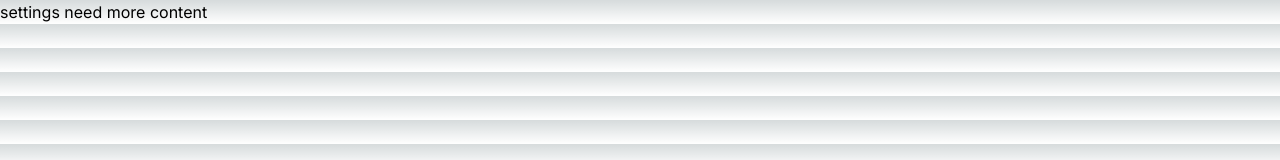
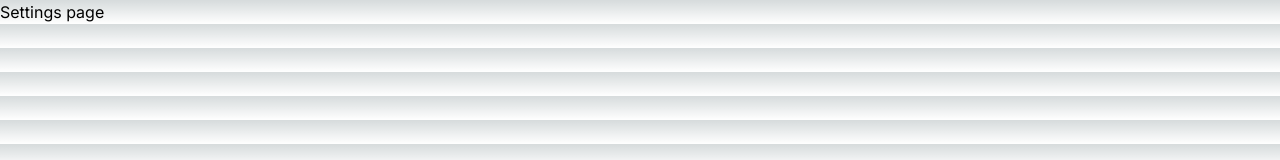
Before and after one commit to simotae14/intro-nextjs-v3-app, a Next.js app: page /settings in a window 1280 px wide. Shown: the top 160 px of the page. Built offline with nearby package versions, Linux system fonts and the light colour scheme.

Commit message:
Route grouping example

```diff
--- /dev/null
+++ b/app/(dashboard)/page.tsx
@@ -0,0 +1,5 @@
+const DashboardPage = () => {
+  return <div>dashboard page</div>
+}
+
+export default DashboardPage;
--- /dev/null
+++ b/app/(dashboard)/settings/page.tsx
@@ -0,0 +1,5 @@
+const SettingsPage = () => {
+  return <div>Settings page</div>
+}
+
+export default SettingsPage;
--- a/package.json
+++ b/package.json
@@ -14,8 +14,8 @@
     "@types/react-dom": "18.2.7",
     "autoprefixer": "10.4.14",
     "eslint": "8.45.0",
-    "eslint-config-next": "13.4.12",
-    "next": "13.4.12",
+    "eslint-config-next": "13.4.5",
+    "next": "13.4.5",
     "postcss": "8.4.27",
     "react": "18.2.0",
     "react-dom": "18.2.0",
```
Also changed, not shown: 1 other file (tests, documents, lock files or other folders).
